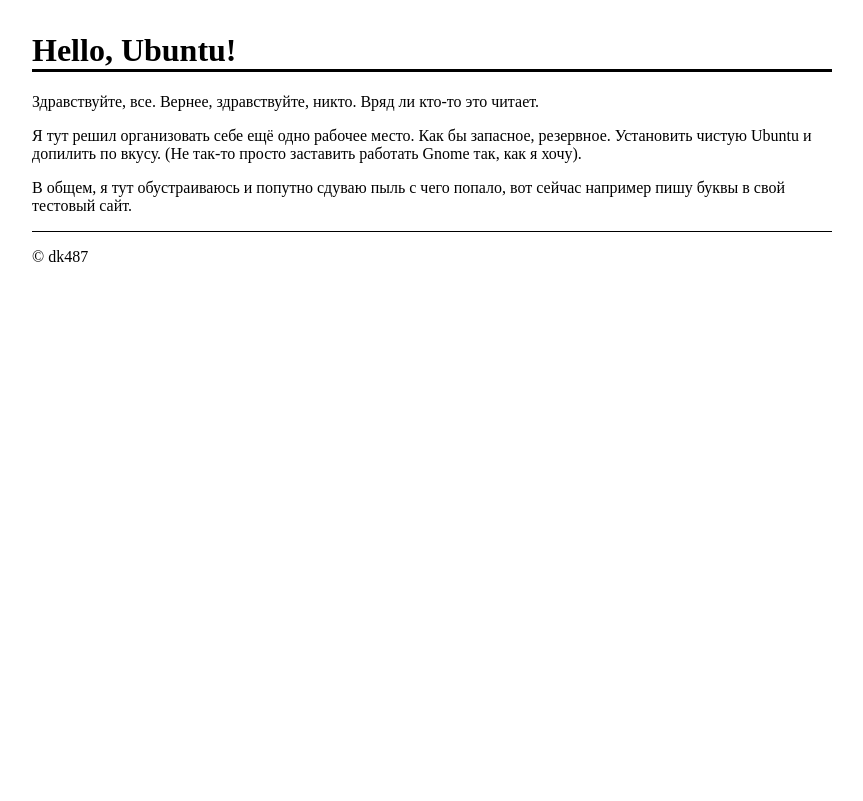
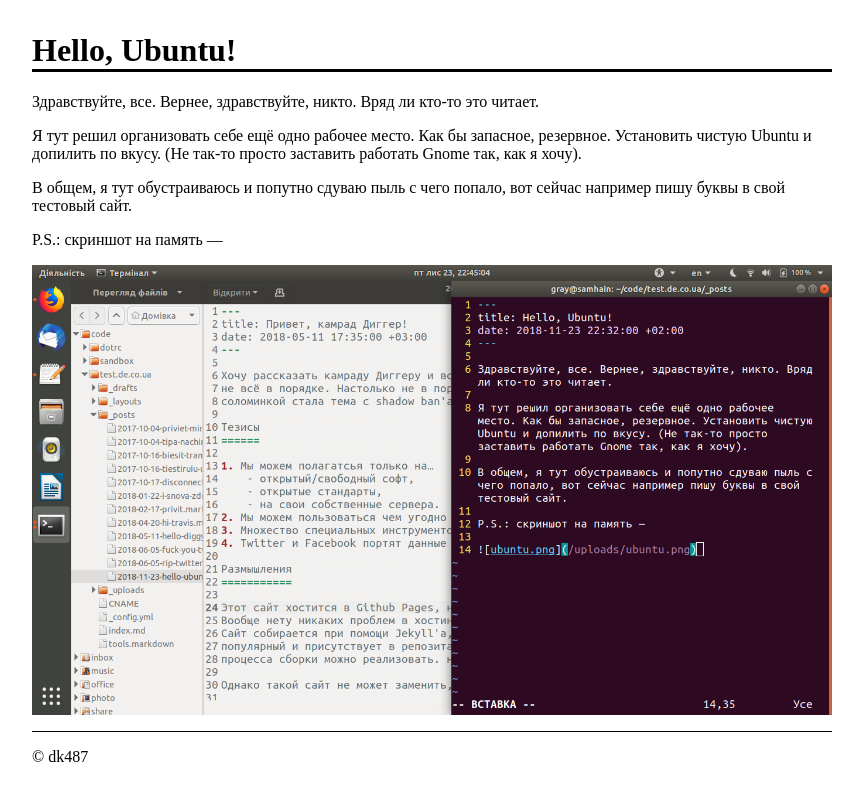
Before and after one commit to dk487/test.de.co.ua, a Jekyll site: the page built from _posts/2018-11-23-hello-ubuntu.markdown, in a window 1280 px wide. Shown: the top 801 px of the page, without its empty margins (208-1071 px from the left). Built offline with Jekyll 4.4.1, drawn with Linux system fonts in a browser that asks for light colours.

Commit message:
Update 'Hello Ubuntu'

```diff
--- a/_posts/2018-11-23-hello-ubuntu.markdown
+++ b/_posts/2018-11-23-hello-ubuntu.markdown
@@ -8,3 +8,7 @@
 Я тут решил организовать себе ещё одно рабочее место. Как бы запасное, резервное. Установить чистую Ubuntu и допилить по вкусу. (Не так-то просто заставить работать Gnome так, как я хочу).
 
 В общем, я тут обустраиваюсь и попутно сдуваю пыль с чего попало, вот сейчас например пишу буквы в свой тестовый сайт.
+
+P.S.: скриншот на память —
+
+![ubuntu.png](/uploads/ubuntu.png)
```
Also changed, not shown: _uploads/ubuntu.png (added).
